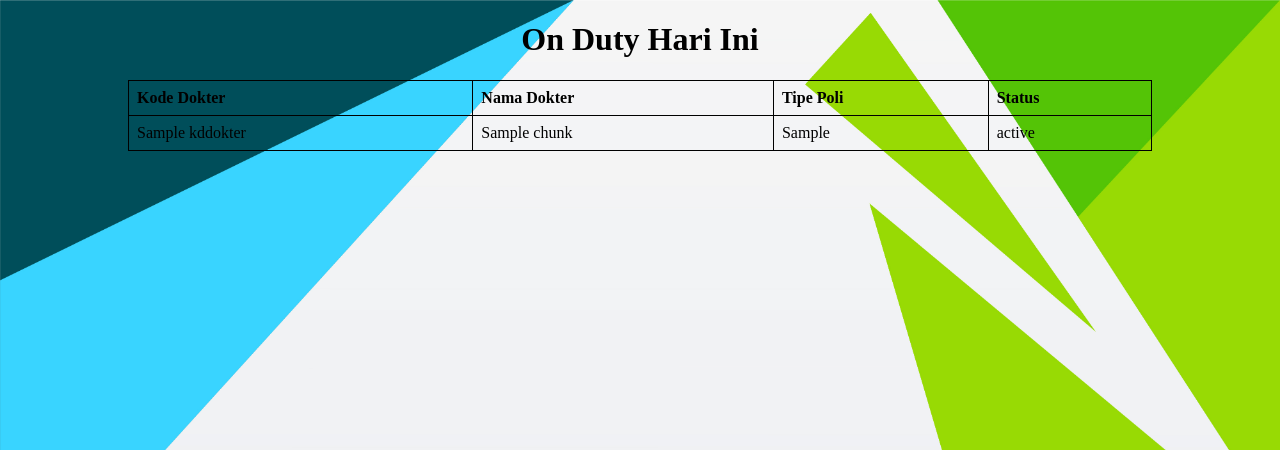
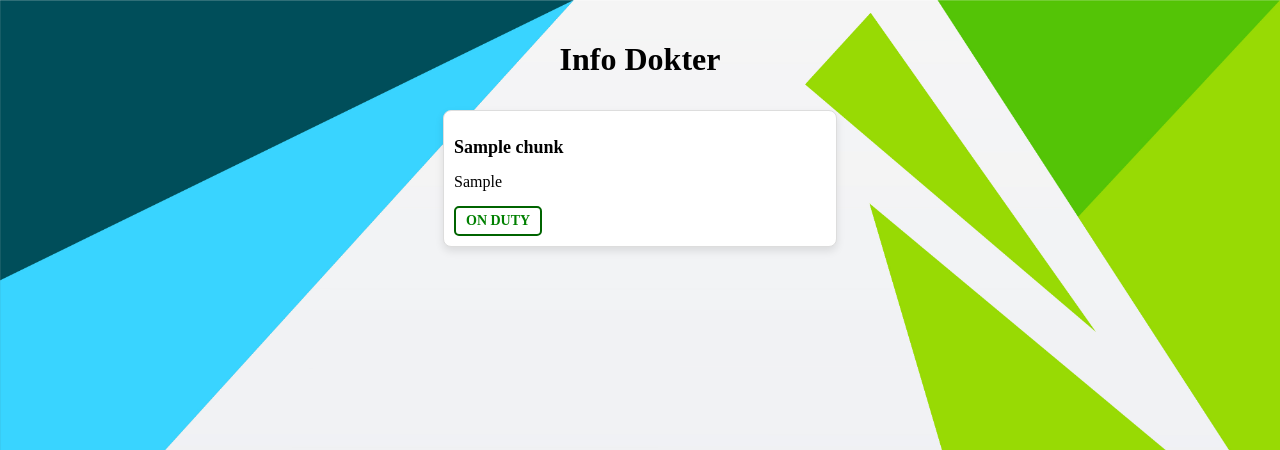
Before and after one commit to jordhi404/dokter_cuti, a Laravel app: template resources/views/dashboard.blade.php in a window 1280 px wide. Shown: the top 450 px of the page. Run offline with Laravel 12, Linux system fonts and the light colour scheme; the template is opened without the code that fills it: most values are stand-ins (such as "Sample title", 1, 10 or a date in 2020).

Commit message:
Perubahan penampilan dan penyesuaian akhir untuk contoh pengerjaan

```diff
--- a/public/style.css
+++ b/public/style.css
@@ -1,102 +1,105 @@
-/* Untuk layar kecil seperti smartphone */
-@media (max-width: 600px) {
-    .container {
-        padding: 5px;
-    }
-    .card {
-        width: 100%; /* Kartu menggunakan seluruh lebar layar */
-        margin-bottom: 15px;
-    }
-}
-
-/* Untuk tablet atau layar medium */
-@media (min-width: 601px) and (max-width: 1024px) {
-    .card {
-        width: 48%; /* Kartu dibagi menjadi dua kolom */
-        margin: 10px 1%;
-    }
-}
-
-/* Untuk layar besar seperti desktop */
-@media (min-width: 1025px) {
-    .card {
-        width: 30%; /* Kartu dibagi menjadi tiga kolom */
-        margin: 10px 1%;
-    }
-}
-
-/* Layar kecil */
-@media (max-width: 600px) {
-    .navbar, .content-container {
-        padding: 10px;
-    }
-    .container {
-        margin: 5px;
-    }
-}
-
-/* Layar besar */
-@media (min-width: 1025px) {
-    .navbar, .content-container {
-        padding: 20px;
-    }
-}
-
-/* Untuk layar kecil (mobile) */
-@media (max-width: 600px) {
-    .card {
-        width: 100%;
-    }
-}
-
-/* Untuk layar medium (tablet) */
-@media (min-width: 601px) and (max-width: 1024px) {
-    .card {
-        width: 48%;
-    }
-}
-
-/* Untuk layar besar (desktop) */
-@media (min-width: 1025px) {
-    .card {
-        width: 30%;
-    }
-}
-
+/* Base Styles */
 body {
     margin: 0;
-    padding: 0;
+    padding: 20px;
+    padding-bottom: 0;
     background-image: url("bg/bg_sample.jpg");
     background-attachment: fixed;
     background-size: cover;
-}
-
-.slide {
-    display: none;
+    display: flex;
+    flex-direction: column;
+    min-height: 100vh;
 }
 
 .slider {
     position: relative;
     overflow: hidden;
+    width: 100%;
+    height: 1000px;
+}
+
+.slide {
+    display: none;
+    width: 100%;
 }
 
 .slide.active {
-    display: table;
-    margin-left: auto;
-    margin-right: auto;
-    width: 80%;
+    display: flex;
     animation: slideDown 1s ease-in-out;
+    align-items: center;
+    flex-direction: column;
 }
 
-table {
-    width: 100%;
-    border-collapse: collapse;
+.text-center {
+    text-align: center;
 }
 
-th, td {
-    border: 1px solid black;
-    padding: 8px;
-    text-align: left;
+.doctor-cards {
+    display: flex;
+    flex-wrap: wrap;
+    width: 100%;
+    justify-content: space-evenly;
+}
+
+.card {
+    background-color: #fff;
+    border: 1px solid #ddd;
+    border-radius: 8px;
+    padding: 10px;
+    padding-top: 2px;
+    box-shadow: 0 4px 8px rgba(0, 0, 0, 0.1);
+}
+
+.card-body {
+    display: flex;
+    flex-direction: column;
+    align-items: flex-start;
+}
+
+.card-title {
+    font-size: 18px;
+    font-weight: bold;
+    margin-bottom: 10px;
+}
+
+.card-text {
+    margin: 5px 0;
+}
+
+.status-stamp {
+    display: inline-block;
+    padding: 5px 10px;
+    border-radius: 5px;
+    font-size: 14px;
+    font-weight: bold;
+    margin-top: 10px;
+}
+
+.status-cuti {
+    background-color: #fff;
+    color: red;
+    border: 2px solid darkred;
+}
+
+.status-on-duty {
+    background-color: #fff;
+    color: green;
+    border: 2px solid darkgreen;
+}
+
+.video-container {
+    margin-top: 5px;
+    margin-bottom: 0;
+    padding: 20px;
+    padding-bottom: 0;
+    width: 95%;
+    position: relative;
+}
+
+.video-container video {
+    max-width: 100%;
+    border-radius: 8px;
+    display: block;
 }
 
 @keyframes slideDown {
@@ -104,14 +107,33 @@ th, td {
         opacity: 0;
         transform: translateY(-20px);
     }
-
     100% {
         opacity: 1;
         transform: translateY(0);
     }
 }
 
-.text-center {
-    margin: auto;
-    text-align: center;
+/* Media Queries */
+
+/* Small screens (mobile) */
+@media (max-width: 600px) {
+    .card {
+        width: 100%; /* Full-width cards */
+    }
 }
+
+/* Medium screens (tablets) */
+@media (min-width: 601px) and (max-width: 1024px) {
+    .card {
+        width: 48%; /* Two-column layout */
+        margin: 10px 1%;
+    }
+}
+
+/* Large screens (desktops) */
+@media (min-width: 1025px) {
+    .card {
+        width: 30%; /* Three-column layout */
+        margin: 10px 1%;
+    }
+}
--- a/resources/views/dashboard.blade.php
+++ b/resources/views/dashboard.blade.php
@@ -8,34 +8,34 @@
 </head>
 <body>
     <div class="text-center" id="title">
-        <h1>On Duty Hari Ini</h1>
+        <h1>Info Dokter</h1>
     </div>
 
     <div class="slider" id="doctor-slider">
-        @foreach ($doctors->chunk(30) as $chunk)
+        @foreach ($doctors->chunk(10) as $chunk)
             <div class="slide">
-                <table>
-                    <thead>
-                        <tr>
-                            <th>Kode Dokter</th>
-                            <th>Nama Dokter</th>
-                            <th>Tipe Poli</th>
-                            <th>Status</th>
-                        </tr>
-                    </thead>
-                    <tbody>
-                        @foreach ($chunk as $doctor)
-                        <tr>
-                            <td>{{ $doctor['kddokter'] }}</td>
-                            <td>{{ $doctor['nama'] }}</td>
-                            <td>{{ $doctor['tipe_poli'] }}</td>
-                            <td>{{ $doctor['status'] }}</td>
-                        </tr>
-                        @endforeach
-                    </tbody>
-                </table>
+                <div class="doctor-cards">
+                    @foreach ($chunk as $doctor)
+                        <div class="card">
+                            <div class="card-body">
+                                <h4 class="card-title">{{ $doctor['nama'] }}</h4>
+                                <p class="card-text">{{ $doctor['tipe_poli'] }}</p>
+
+                                @if ($doctor['status'] === 'CUTI')
+                                    <span class="status-stamp status-cuti">CUTI</span>
+                                @else
+                                    <span class="status-stamp status-on-duty">ON DUTY</span>
+                                @endif
+                            </div>
+                        </div>
+                    @endforeach
+                </div>
             </div>
         @endforeach
+    </div>
+
+    <div class="video-container">
+        <video autoplay loop muted width="100%" height="700" src="video/MCU_Gizi.mp4" type="video/mp4"></video>
     </div>
 
     <script src="script.js"></script>
```
Also changed, not shown: app/Http/Controllers/DoctorStatusController.php (+3 -5 lines), 1 other file.
